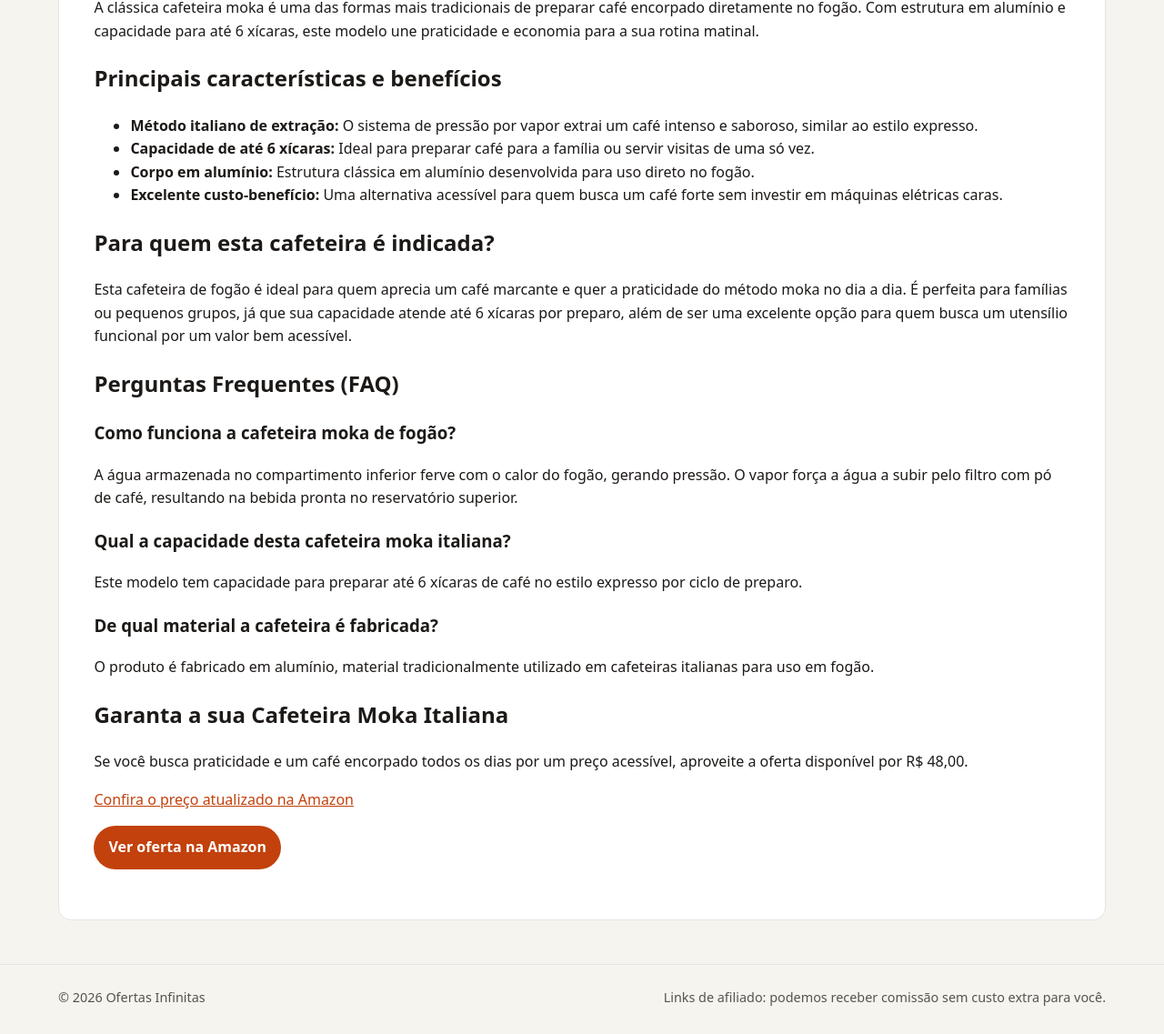
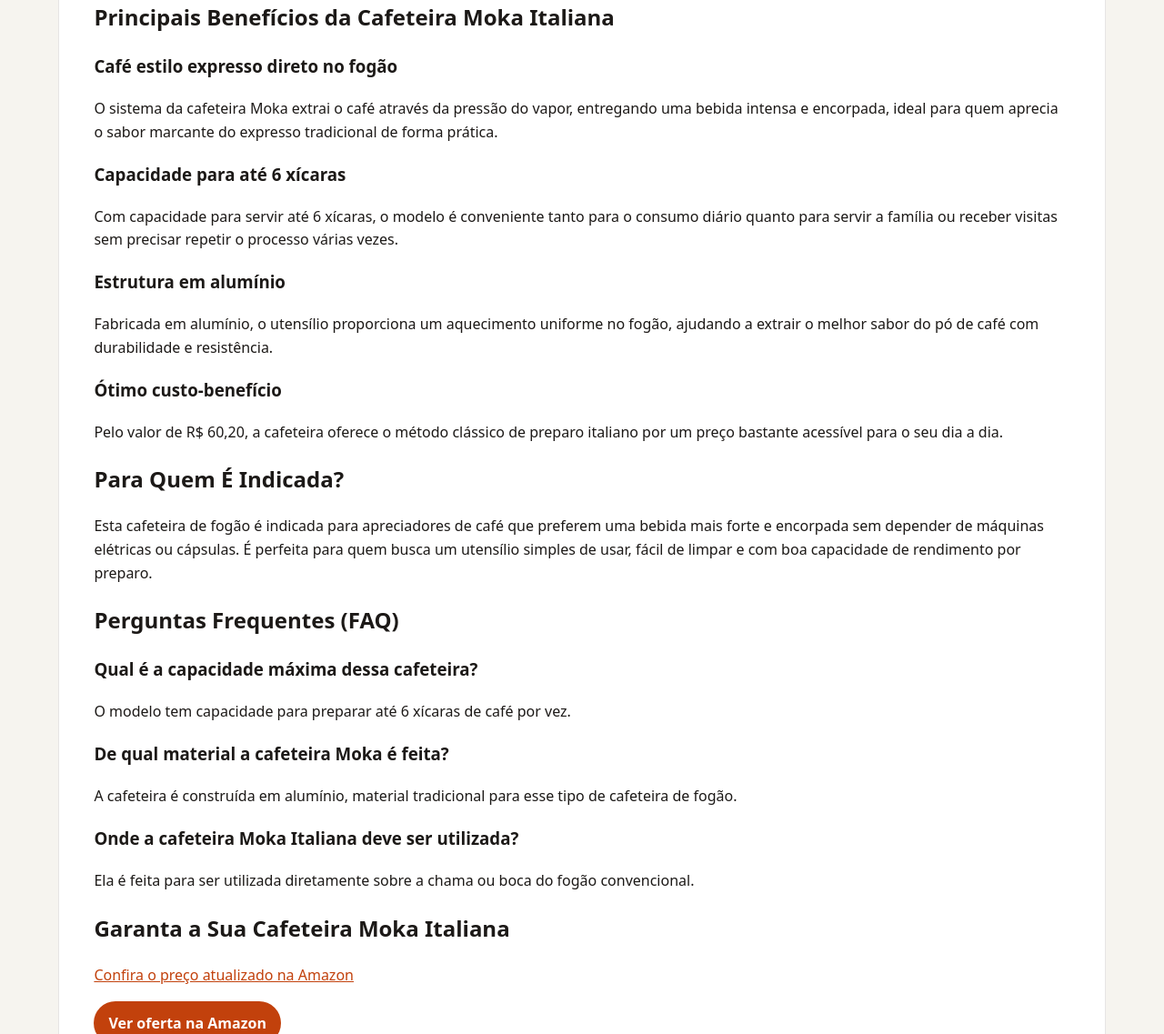
Before and after one commit to Monuver/afiliado, a Jekyll site: the page built from _posts/2026-08-20-cafeteira-de-fogao-moka-italiana-expresso-aluminio-ate-6-xic-b08b79hyvc.md, in a window 1280 px wide and 1400 px high, scrolled down 374 px. Shown: the part 263-1400 px from the top of the window at 91% size. Built offline with Jekyll 4.4.1, drawn with Linux system fonts in a browser that asks for light colours; some of the changed text lies outside the part shown.

Commit message:
chore: novas ofertas geradas automaticamente

```diff
--- a/_posts/2026-08-20-cafeteira-de-fogao-moka-italiana-expresso-aluminio-ate-6-xic-b08b79hyvc.md
+++ b/_posts/2026-08-20-cafeteira-de-fogao-moka-italiana-expresso-aluminio-ate-6-xic-b08b79hyvc.md
@@ -1,47 +1,50 @@
 ---
 layout: post
 title: 'Cafeteira de Fogão Moka Italiana em Alumínio 6 Xícaras: Vale a Pena?'
-description: Prepare um café expresso encorpado no fogão com a Cafeteira Moka Italiana em Alumínio para até 6 xícaras por apenas R$48,00. Confira os detalhes do modelo!
-date: 2026-09-01 10:11:11 -0300
+description: Prepare um café encorpado no fogão com a Cafeteira Moka Italiana em alumínio para até 6 xícaras. Conheça os detalhes desta opção por R$ 60,20.
+date: 2026-09-02 09:37:41 -0300
 categories:
 - ofertas
 image: https://m.media-amazon.com/images/I/61A1oovKq-L._AC_SL1200_.jpg
-preco: R$48,00
+preco: R$60,20
 affiliate_url: https://amzn.to/4x2LESM
 ---
 
 # Cafeteira de Fogão Moka Italiana em Alumínio 6 Xícaras: Vale a Pena?
 
-Prepare um café expresso encorpado no fogão com a Cafeteira Moka Italiana em Alumínio para até 6 xícaras por apenas R$48,00. Confira os detalhes do modelo!
+Prepare um café encorpado no fogão com a Cafeteira Moka Italiana em alumínio para até 6 xícaras. Conheça os detalhes desta opção por R$ 60,20.
 
 ![Cafeteira de Fogão Moka Italiana Expresso Aluminio até 6 Xícaras](https://m.media-amazon.com/images/I/61A1oovKq-L._AC_SL1200_.jpg)
 
-A clássica cafeteira moka é uma das formas mais tradicionais de preparar café encorpado diretamente no fogão. Com estrutura em alumínio e capacidade para até 6 xícaras, este modelo une praticidade e economia para a sua rotina matinal.
+## Principais Benefícios da Cafeteira Moka Italiana
 
-## Principais características e benefícios
+### Café estilo expresso direto no fogão
+O sistema da cafeteira Moka extrai o café através da pressão do vapor, entregando uma bebida intensa e encorpada, ideal para quem aprecia o sabor marcante do expresso tradicional de forma prática.
 
-- **Método italiano de extração:** O sistema de pressão por vapor extrai um café intenso e saboroso, similar ao estilo expresso.
-- **Capacidade de até 6 xícaras:** Ideal para preparar café para a família ou servir visitas de uma só vez.
-- **Corpo em alumínio:** Estrutura clássica em alumínio desenvolvida para uso direto no fogão.
-- **Excelente custo-benefício:** Uma alternativa acessível para quem busca um café forte sem investir em máquinas elétricas caras.
+### Capacidade para até 6 xícaras
+Com capacidade para servir até 6 xícaras, o modelo é conveniente tanto para o consumo diário quanto para servir a família ou receber visitas sem precisar repetir o processo várias vezes.
 
-## Para quem esta cafeteira é indicada?
+### Estrutura em alumínio
+Fabricada em alumínio, o utensílio proporciona um aquecimento uniforme no fogão, ajudando a extrair o melhor sabor do pó de café com durabilidade e resistência.
 
-Esta cafeteira de fogão é ideal para quem aprecia um café marcante e quer a praticidade do método moka no dia a dia. É perfeita para famílias ou pequenos grupos, já que sua capacidade atende até 6 xícaras por preparo, além de ser uma excelente opção para quem busca um utensílio funcional por um valor bem acessível.
+### Ótimo custo-benefício
+Pelo valor de R$ 60,20, a cafeteira oferece o método clássico de preparo italiano por um preço bastante acessível para o seu dia a dia.
+
+## Para Quem É Indicada?
+
+Esta cafeteira de fogão é indicada para apreciadores de café que preferem uma bebida mais forte e encorpada sem depender de máquinas elétricas ou cápsulas. É perfeita para quem busca um utensílio simples de usar, fácil de limpar e com boa capacidade de rendimento por preparo.
 
 ## Perguntas Frequentes (FAQ)
 
-### Como funciona a cafeteira moka de fogão?
-A água armazenada no compartimento inferior ferve com o calor do fogão, gerando pressão. O vapor força a água a subir pelo filtro com pó de café, resultando na bebida pronta no reservatório superior.
+### Qual é a capacidade máxima dessa cafeteira?
+O modelo tem capacidade para preparar até 6 xícaras de café por vez.
 
-### Qual a capacidade desta cafeteira moka italiana?
-Este modelo tem capacidade para preparar até 6 xícaras de café no estilo expresso por ciclo de preparo.
+### De qual material a cafeteira Moka é feita?
+A cafeteira é construída em alumínio, material tradicional para esse tipo de cafeteira de fogão.
 
-### De qual material a cafeteira é fabricada?
-O produto é fabricado em alumínio, material tradicionalmente utilizado em cafeteiras italianas para uso em fogão.
+### Onde a cafeteira Moka Italiana deve ser utilizada?
+Ela é feita para ser utilizada diretamente sobre a chama ou boca do fogão convencional.
 
-## Garanta a sua Cafeteira Moka Italiana
-
-Se você busca praticidade e um café encorpado todos os dias por um preço acessível, aproveite a oferta disponível por R$ 48,00.
+## Garanta a Sua Cafeteira Moka Italiana
 
 [Confira o preço atualizado na Amazon](https://amzn.to/4x2LESM)
```
Also changed, not shown: _posts/2026-08-18-cadeira-escritorio-presidente-atlanta-duoffice-preta-comfort-b09vnbcfdj.md (+17 -22 lines), _posts/2026-08-18-shampoo-clorexidina-dugs-caes-seborreia-anti-queda-500ml-b09l9qkmd1.md (+20 -20 lines), _posts/2026-08-19-flexiveis-cotonete-bastonetes-bellacotton-150unidades-b0cx9wkp1b.md (+32 -24 lines).
